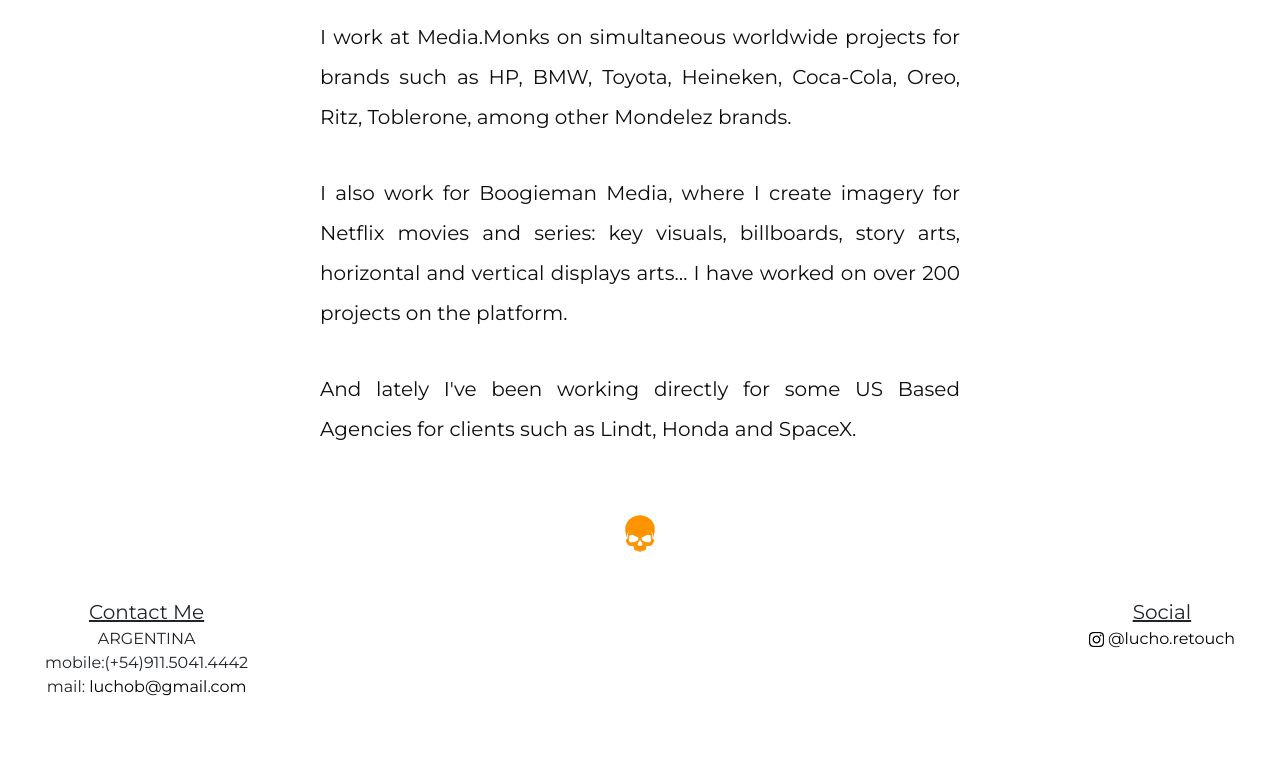
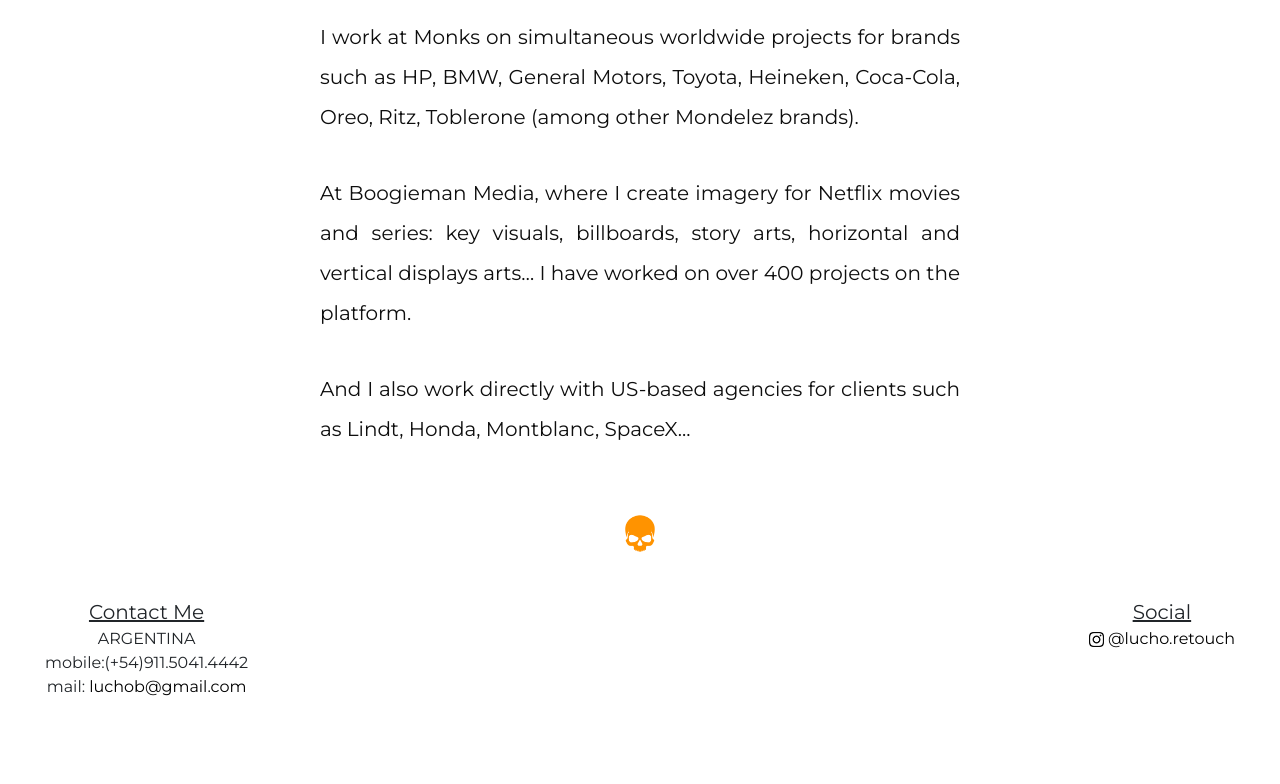
Before and after one commit to lmborlenghi/v09-sass, a website: page pages/about.html in a window 1280 px wide. Shown: the part 978-1762 px from the top of the page. Drawn offline with nearby package versions, Linux system fonts and the light colour scheme; files whose address does not match are found by name.

Commit message:
cambios about

```diff
--- a/pages/about.html
+++ b/pages/about.html
@@ -78,11 +78,11 @@
                 <!-- <br><br> -->
                 <div class="divlucho"><img class="lucho" src="../resources/design/lucho.jpg" alt="Lucho" title="Lucho"></div>
                 <!-- <br><br> -->
-                <p class="about2">I work at Media.Monks on simultaneous worldwide projects for brands such as HP, BMW, Toyota, Heineken, Coca-Cola, Oreo, Ritz, Toblerone, among other Mondelez brands.</p>
+                <p class="about2">I work at Monks on simultaneous worldwide projects for brands such as HP, BMW, General Motors, Toyota, Heineken, Coca-Cola, Oreo, Ritz, Toblerone (among other Mondelez brands).</p>
                 <!-- <br> -->
-                <p class="about2"> I also work for Boogieman Media, where I create imagery for Netflix movies and series: key visuals, billboards, story arts, horizontal and vertical displays arts… I have worked on over 200 projects on the platform.</p>
+                <p class="about2"> At Boogieman Media, where I create imagery for Netflix movies and series: key visuals, billboards, story arts, horizontal and vertical displays arts… I have worked on over 400 projects on the platform.</p>
                 <!-- <br> -->
-                <p class="about2"> And lately I've been working directly for some US Based Agencies for clients such as Lindt, Honda and SpaceX.</p>
+                <p class="about2"> And I also work directly with US-based agencies for clients such as Lindt, Honda, Montblanc, SpaceX...</p>
                 <!-- <br><br> -->
                 <!-- <p class="about3">...I always had curiosity on coding so on 2023, I decided not to postpone it anymore and started studying to become a Front End Developer.</p> -->
                 <!-- <br><br> -->
```
